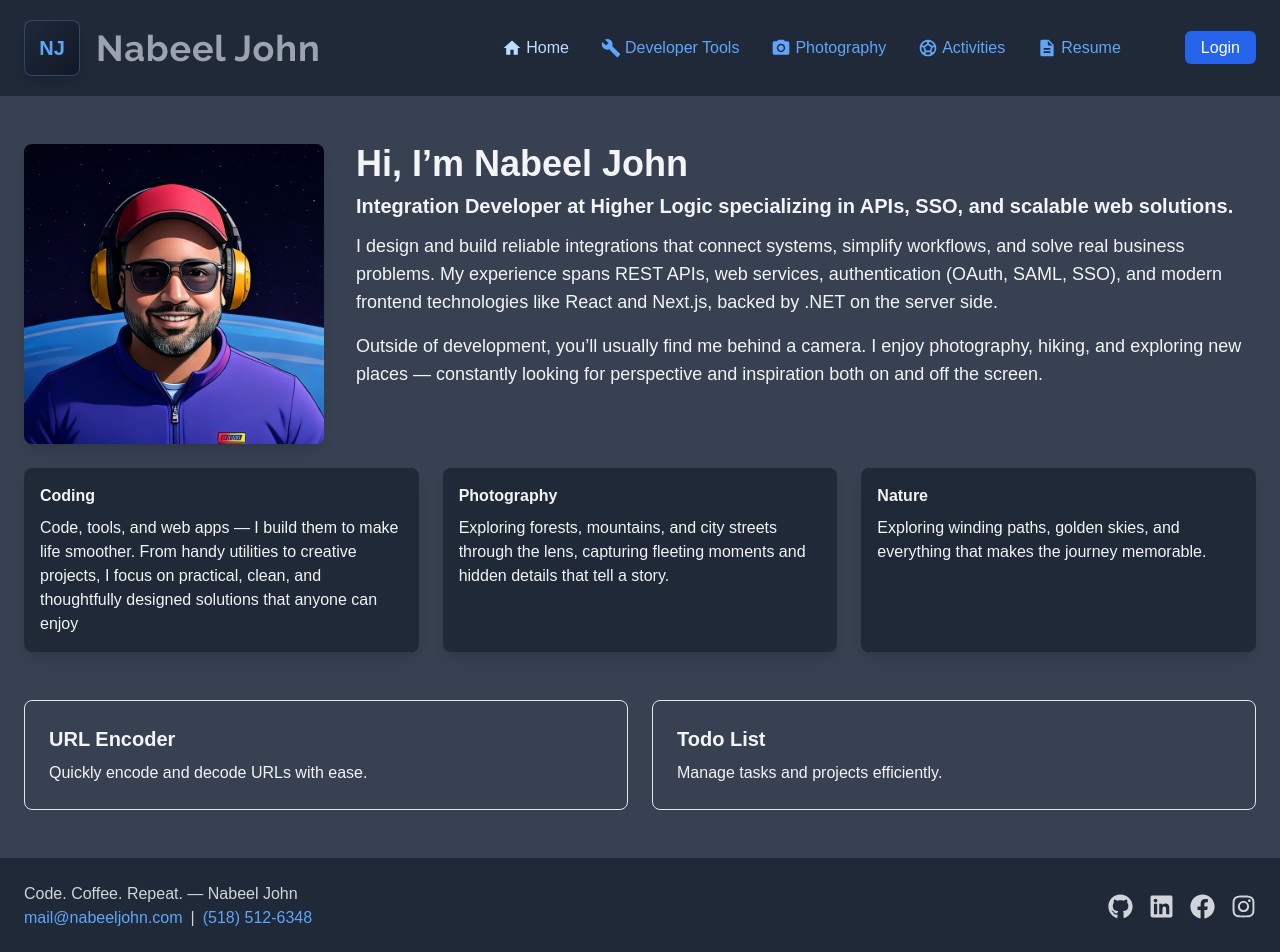
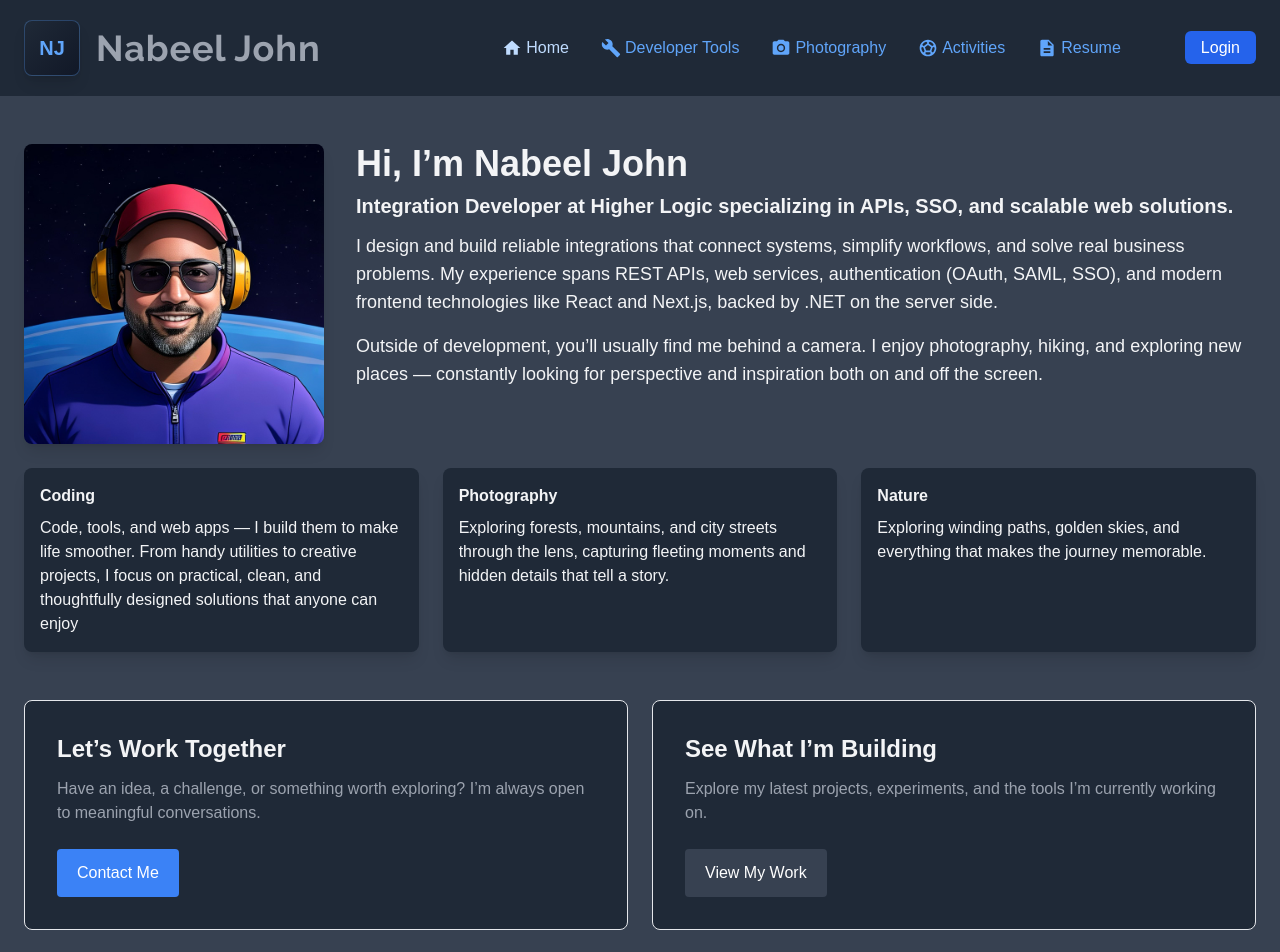
Before and after one commit to nabeeljohn/njohnweb, a Next.js app: page / in a window 1280 px wide. Shown: the top 952 px of the page. Built offline with nearby package versions, Linux system fonts and the light colour scheme.

Commit message:
added two cta's

```diff
--- a/app/page.tsx
+++ b/app/page.tsx
@@ -32,13 +32,30 @@ export default function Home() {
             </div>
           </div>
           <div className="grid md:grid-cols-2 gap-6 mt-12">
-            <div className="p-6 border rounded-lg hover:shadow-lg transition">
-              <h2 className="text-xl font-bold mb-2">URL Encoder</h2>
-              <p>Quickly encode and decode URLs with ease.</p>
+            {/* Contact CTA */}
+            <div className="p-8 border rounded-lg hover:shadow-lg transition bg-gray-800">
+              <h2 className="text-2xl font-bold mb-3">Let’s Work Together</h2>
+              <p className="text-gray-400 mb-6">Have an idea, a challenge, or something worth exploring? I’m always open to meaningful conversations.
+              </p>
+              <a
+                href="/contact"
+                className="inline-block px-5 py-3 bg-blue-500 text-white rounded hover:bg-blue-600 transition"
+              >
+                Contact Me
+              </a>
             </div>
-            <div className="p-6 border rounded-lg hover:shadow-lg transition">
-              <h2 className="text-xl font-bold mb-2">Todo List</h2>
-              <p>Manage tasks and projects efficiently.</p>
+            {/* Projects CTA */}
+            <div className="p-8 border rounded-lg hover:shadow-lg transition bg-gray-800">
+              <h2 className="text-2xl font-bold mb-3">See What I’m Building</h2>
+              <p className="text-gray-400 mb-6">
+                Explore my latest projects, experiments, and the tools I’m currently working on.
+              </p>
+              <a
+                href="/projects"
+                className="inline-block px-5 py-3 bg-gray-700 text-white rounded hover:bg-gray-600 transition"
+              >
+                View My Work
+              </a>
             </div>
           </div>
         </div>
```
